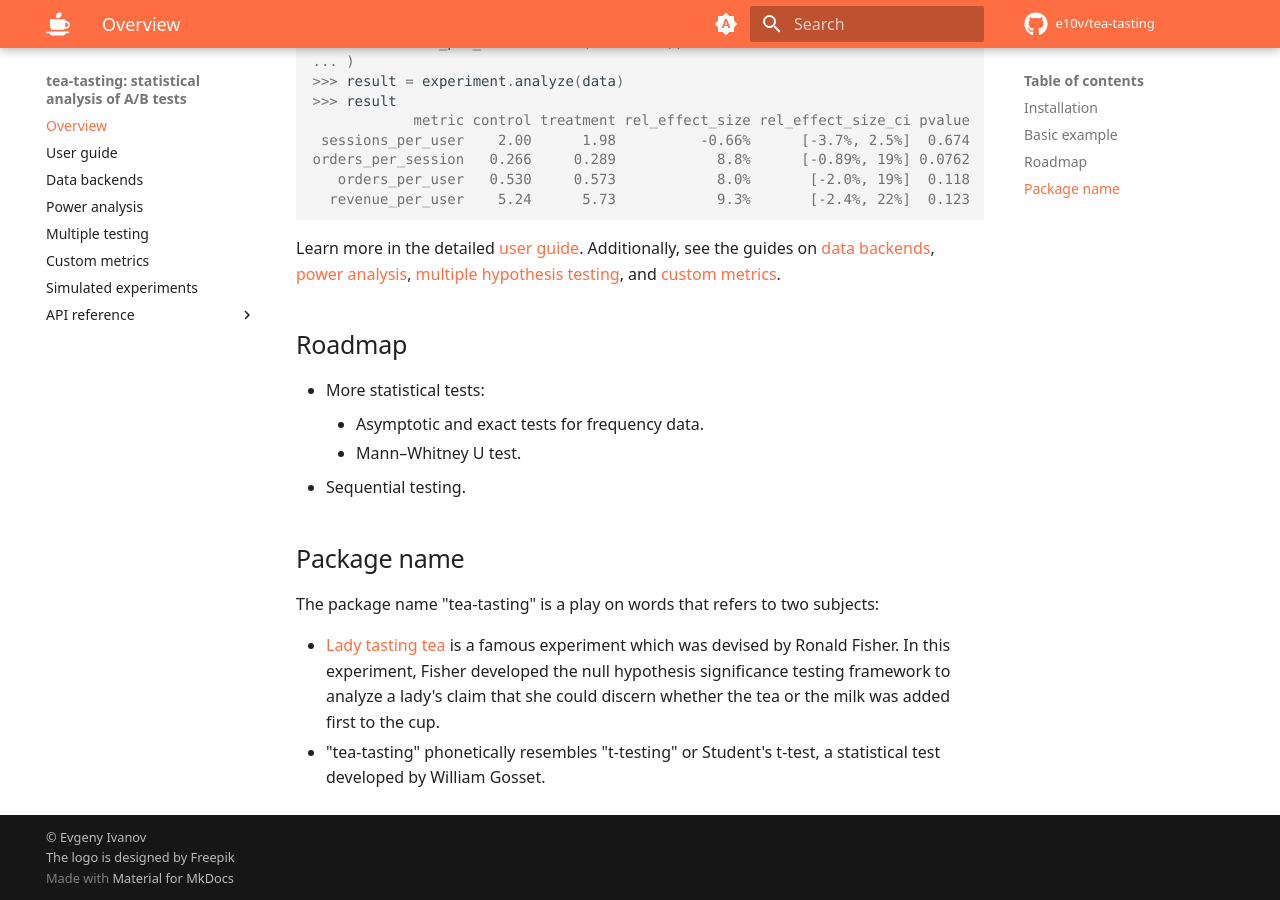
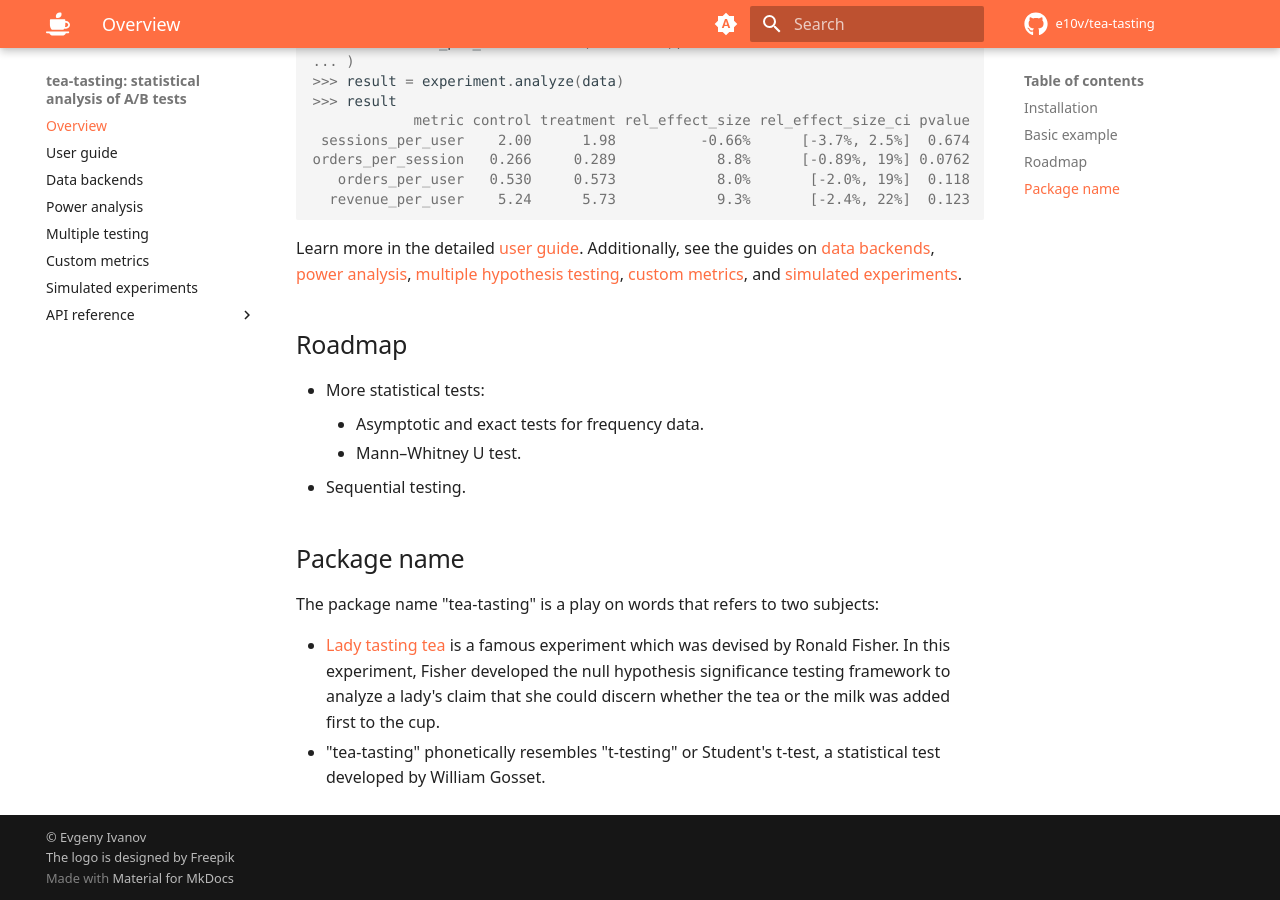
Before and after one commit to e10v/tea-tasting, an MkDocs documentation site: the page built from docs/index.md, in a window 1280 px wide and 900 px high, scrolled down 1051 px. Built offline with MkDocs 1.6.1 and Material for MkDocs 9.7.7, drawn with Linux system fonts in a browser that asks for light colours; comment, search, counter and statistics services are not loaded.

Commit message:
docs: add a link to the guide on simulated experiments (#155)

````diff
--- a/docs/index.md
+++ b/docs/index.md
@@ -52,7 +52,7 @@ orders_per_session   0.266     0.289            8.8%      [-0.89%, 19%] 0.0762
 
 ```
 
-Learn more in the detailed [user guide](https://tea-tasting.e10v.me/user-guide/). Additionally, see the guides on [data backends](https://tea-tasting.e10v.me/data-backends/), [power analysis](https://tea-tasting.e10v.me/power-analysis/), [multiple hypothesis testing](https://tea-tasting.e10v.me/multiple-testing/), and [custom metrics](https://tea-tasting.e10v.me/custom-metrics/).
+Learn more in the detailed [user guide](https://tea-tasting.e10v.me/user-guide/). Additionally, see the guides on [data backends](https://tea-tasting.e10v.me/data-backends/), [power analysis](https://tea-tasting.e10v.me/power-analysis/), [multiple hypothesis testing](https://tea-tasting.e10v.me/multiple-testing/), [custom metrics](https://tea-tasting.e10v.me/custom-metrics/), and [simulated experiments](https://tea-tasting.e10v.me/simulated-experiments/).
 
 ## Roadmap
 
````
Also changed, not shown: README.md (+1 -1 lines).
